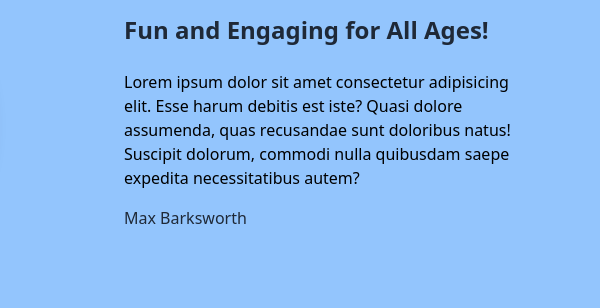
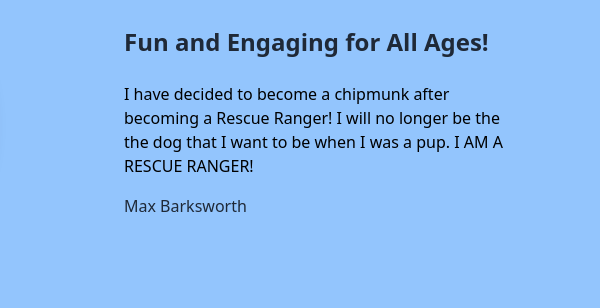
Before and after one commit to RuizDann/club-rescue-rangers, a website built with Vite: page index.html in a window 1280 px wide. Shown: the part 1185-1493 px from the top of the page, 680-1280 px from the left. Built offline with nearby package versions, Linux system fonts and the light colour scheme.

Commit message:
Update testimonials

```diff
--- a/index.html
+++ b/index.html
@@ -186,11 +186,8 @@
 											Fun and Engaging for All Ages!
 										</h1>
 										<p class="text-base font-medium leading-6 mt-4 text-gray">
-											Lorem ipsum dolor sit amet consectetur adipisicing elit.
-											Esse harum debitis est iste? Quasi dolore assumenda,
-											quas recusandae sunt doloribus natus! Suscipit dolorum,
-											commodi nulla quibusdam saepe expedita necessitatibus
-											autem?
+											I have decided to become a chipmunk after becoming a Rescue Ranger! I will no longer be the the dog that I want to be
+											when I was a pup. I AM A RESCUE RANGER!
 										</p>
 									</div>
 									<div class="mt-5">
@@ -218,11 +215,8 @@
 											Funny Nostalgic Adventure
 										</h1>
 										<p class="text-base font-medium leading-6 mt-4 text-gray">
-											Lorem ipsum dolor sit amet consectetur adipisicing elit.
-											Esse harum debitis est iste? Quasi dolore assumenda,
-											quas recusandae sunt doloribus natus! Suscipit dolorum,
-											commodi nulla quibusdam saepe expedita necessitatibus
-											autem?
+											I found my calling! I left my high-paying developer job to become a Rescue Ranger! I will be the change I want to be in
+											the world! What are you waiting for, JOIN US NOW!
 										</p>
 									</div>
 									<div class="mt-5">
```
